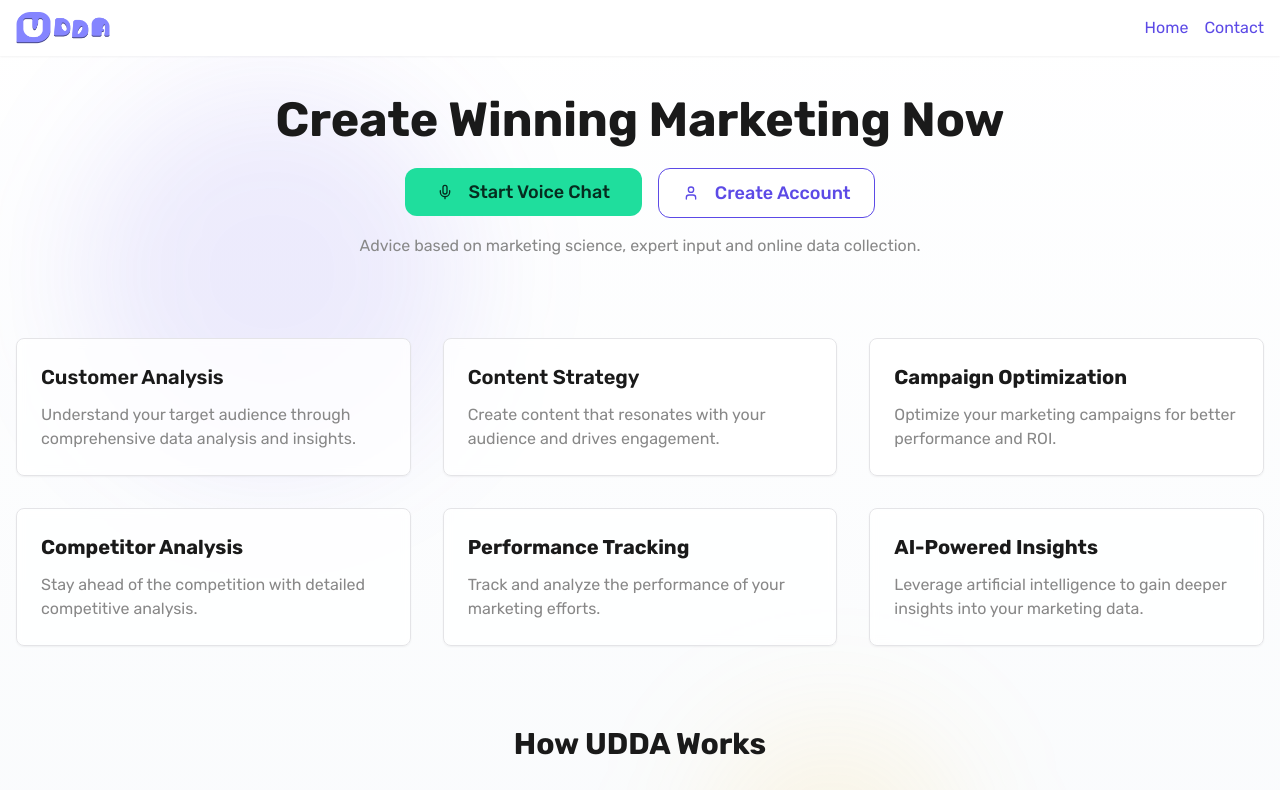
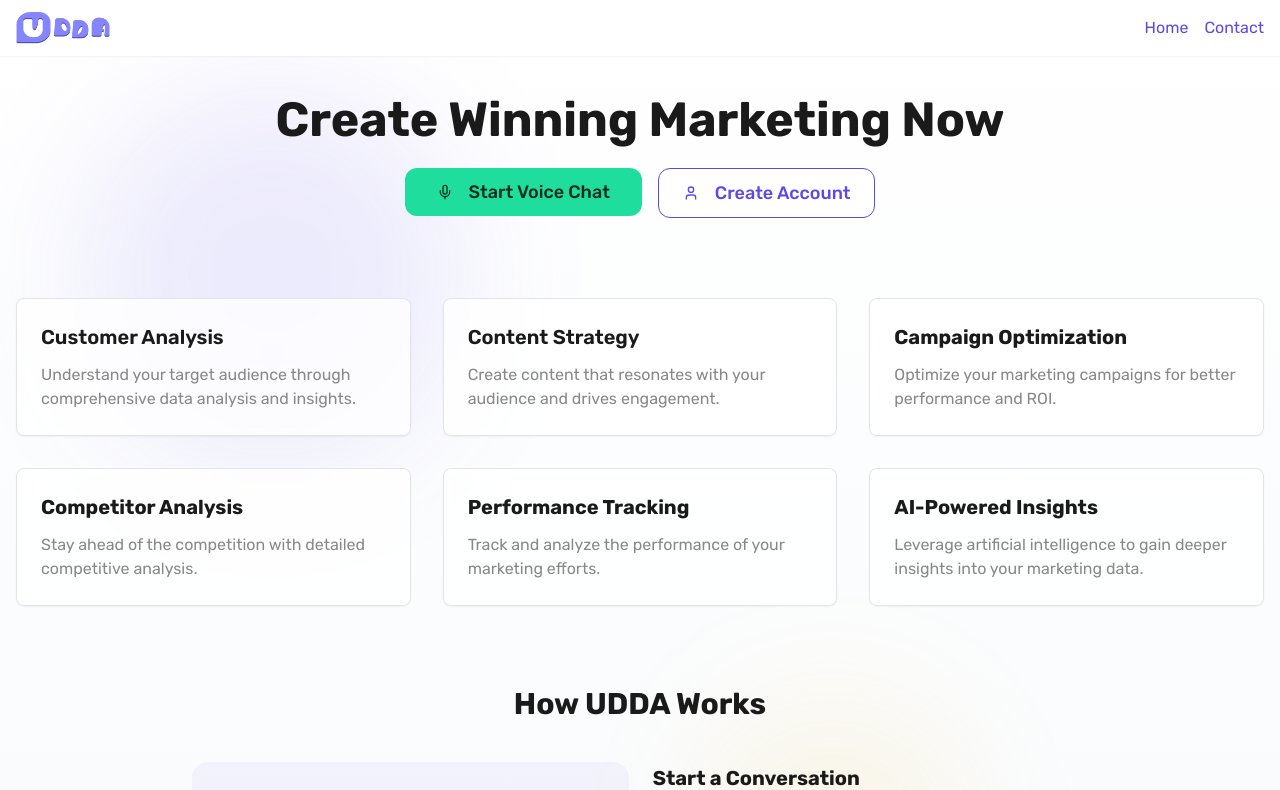
Before and after one commit to UDDA-Playground/udda-cmo-mini, a React (Vite) app: page /app in a window 1280 px wide. Shown: the top 790 px of the page. Built offline with nearby package versions, Linux system fonts and the light colour scheme.

Commit message:
Reverted to commit f8e61eb93bf3c1b33c67d147676e2cf3b919c889

```diff
--- a/src/pages/AppPage.tsx
+++ b/src/pages/AppPage.tsx
@@ -1,4 +1,3 @@
-
 import React from 'react';
 import { Link } from 'react-router-dom';
 import { Button } from '@/components/ui/button';
@@ -43,10 +42,6 @@ const AppPage = () => {
               Create Account
             </Button>
           </div>
-
-          <p className="text-udda-muted text-base mt-4 mb-5">
-            Advice based on marketing science, expert input and online data collection.
-          </p>
         </div>
 
         {/* Features Grid */}
```
